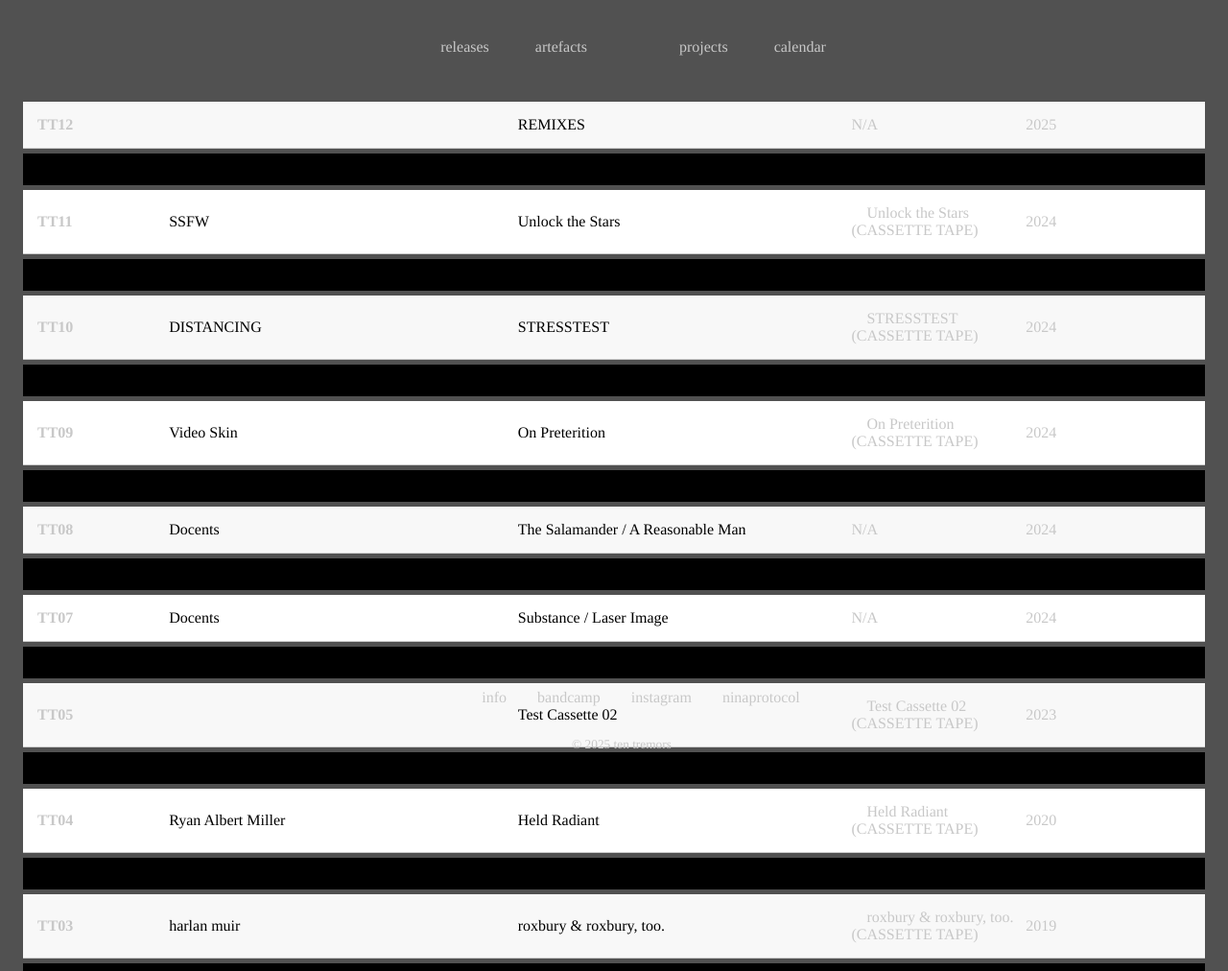
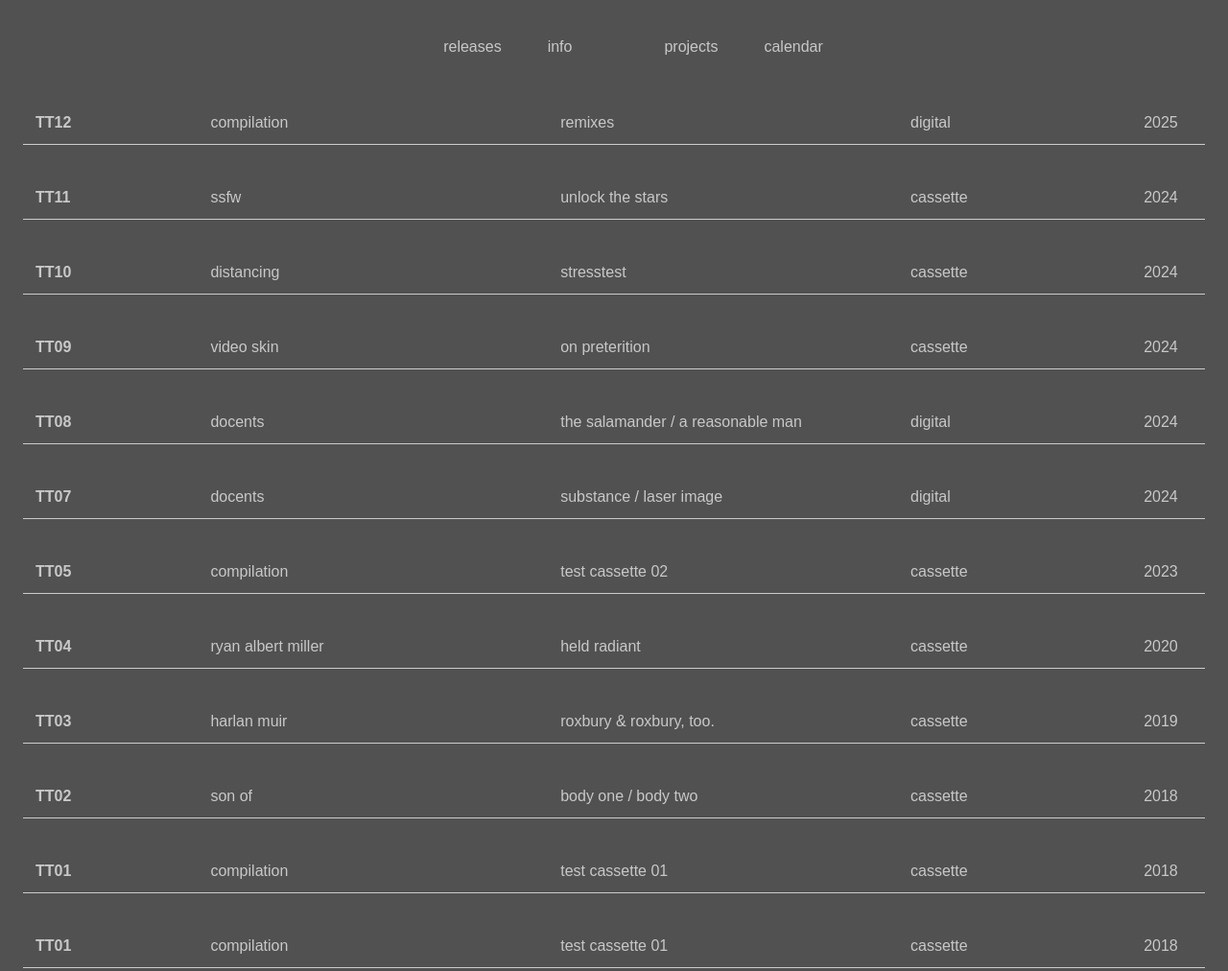
Before and after one commit to math-eaton/ten_tremors, an Astro site: page /releases in a window 1280 px wide. Shown: the top 1012 px of the page at 96% size. Built offline with nearby package versions, Linux system fonts and the light colour scheme; Astro itself is replaced by a stand-in of ours.

Commit message:
cells -> component, styling

```diff
--- /dev/null
+++ b/src/components/catalogCells.astro
@@ -0,0 +1,100 @@
+---
+import { getCollection } from 'astro:content';
+
+const releases = (await getCollection('releases'))
+  .sort((a, b) => {
+    const numA = parseInt(a.data.catalogNo.replace(/\D/g, ""), 10);
+    const numB = parseInt(b.data.catalogNo.replace(/\D/g, ""), 10);
+    return numB - numA; // Descending order
+  });
+
+const artists = await getCollection('artists');
+const artefacts = await getCollection('artefacts');
+---
+<style>
+
+    .catalog {
+    display: flex;
+    flex-direction: column;
+    }
+
+    .row {
+    display: grid;
+    grid-template-columns: 15% 30% 30% 20% 5%;
+    padding: 1vh;
+    border-bottom: 1px solid #ccc;
+    align-items: center;
+    }
+
+    .row-even {
+    /* background-color: #f8f8f8; */
+    }
+
+    .row-odd {
+    /* background-color: #ffffff; */
+    }
+
+    .col {
+    padding: 5px;
+    text-align: left;
+    }
+
+    .catalog-no {
+    font-weight: bold;
+    text-transform: uppercase;
+    }
+
+    .separator {
+    height: 1px;
+    background-color: none;
+    }
+
+    *{
+        text-transform: lowercase;
+    }
+
+
+</style>
+
+<div class="catalog">
+  {releases.length === 0 && <p>No releases found.</p>}
+
+  {releases.map((release, index) => {
+    // console.log("Processing release:", release); // Debugging
+    const artist = release.data.artistId
+      ? artists.find(a => a.id === release.data.artistId)
+      : null;
+    const artistName = artist ? artist.data.name : '';
+
+    // Find physical artefacts associated with the release
+    const releaseArtefacts = artefacts.filter(a => a.data.catalogNo === release.data.catalogNo);
+
+    return (
+      <>
+        <div class={`row ${index % 2 === 0 ? 'row-even' : 'row-odd'}`}>
+          <div class="col catalog-no">{release.data.catalogNo || "N/A"}</div>
+          <div class="col artist">
+            {artist ? <a href={`/artists/${artist.id}`}>{artistName}</a> : "Compilation"}
+          </div>
+          <div class="col title">
+            <a href={`/releases/${release.id}`}>{release.data.title || "Untitled"}</a>
+          </div>
+          <div class="col format">
+            {releaseArtefacts.length > 0
+              ? releaseArtefacts.map(artefact => (
+                  <a href={`/artefacts/${artefact.id}`}>
+                    {artefact.data.format || "Unnamed Artefact"}
+                  </a>
+                ))
+              : "Digital"
+            }
+          </div>
+          <div class="col year">{release.data.releaseDate ? new Date(release.data.releaseDate).getFullYear() : "Unknown"}</div>
+        </div>
+
+        {/* Insert separator except for last item */}
+        {index < releases.length - 1 && <div class="separator"></div>}
+      </>
+    );
+  })}
+</div>
--- a/src/components/details-artist.astro
+++ b/src/components/details-artist.astro
@@ -4,4 +4,4 @@
 
 <h1>{artist.data.name}</h1>
 <img src={artist.data.image} alt={artist.data.name} />
-<p>{artist.data.website && <a href={artist.data.website}>Official Website</a>}</p>
+<p>{artist.data.website && <a href={artist.data.website}>website</a>}</p>
--- a/src/components/footer.astro
+++ b/src/components/footer.astro
@@ -3,9 +3,10 @@
 ---
 <style>
     footer {
-        position: fixed;
+        position: relative;
         width: 100vw;
         bottom: 1rem;
+        padding-top: 10vh;
         display: flex;
         flex-direction: column;
         justify-content: center;
@@ -14,17 +15,17 @@
     ul {
         display: flex;
         justify-content: center;
-        gap: 0rem;
+        gap: 1rem;
     }
     small {
         text-align: center;
         text-decoration: none;
     }
+
     </style>
 
 <footer>
     <ul>
-        <a href="/about/">info</a>
         <a href="https://tentremors.bandcamp.com/">bandcamp</a>
         <Social platform="instagram" endpoint="tentremors" />
         <Social platform="ninaprotocol" endpoint="hubs/ten-tremors" />
--- a/src/components/globalStyles.astro
+++ b/src/components/globalStyles.astro
@@ -17,7 +17,8 @@
     body {
         /* background-color: #808080; */
         background-color: #515151;
-        font-family: Times, serif;
+        /* font-family: Times, serif; */
+        font-family:Arial, Helvetica, sans-serif;
         color:rgb(200, 200, 200);
         overflow-x: hidden;
 
@@ -29,7 +30,6 @@
 
     a {
         color:rgb(200, 200, 200);
-        padding: 1rem;
         text-decoration: none;
     }
 
@@ -39,55 +39,10 @@
         /* text-decoration: underline; */
     }
 
-    .catalog {
-  display: flex;
-  flex-direction: column;
-    }
-
-    .row {
-    display: grid;
-    grid-template-columns: 10% 30% 30% 15% 15%;
-    padding: 10px;
-    border-bottom: 1px solid #ccc;
-    align-items: center;
-    }
-
-    .row-even {
-    background-color: #f8f8f8;
-    }
-
-    .row-odd {
-    background-color: #ffffff;
-    }
-
-    .col {
-    padding: 5px;
-    text-align: left;
-    }
-
-    .catalog-no {
-    font-weight: bold;
-    }
-
-    .artist a, .title a {
-    text-decoration: none;
-    color: #000;
-    }
-
-    .title a:hover {
-    text-decoration: underline;
-    }
-
-    .separator {
-  height: 1px;
-  background-color: black;
-  margin: 5px 0;
-    }
-
-
 
     * {
 
+        /* text-transform: lowercase; */
         /* mix-blend-mode: luminosity; */
 
     }
--- a/src/components/header.astro
+++ b/src/components/header.astro
@@ -17,6 +17,10 @@
     list-style-type: none;
 }
 
+a {
+    padding: 1rem;
+}
+
 [data-icon] {
     /* color: black; */
     /* filter: invert() drop-shadow(0 0 0.75rem rgb(255, 255, 255)); */
@@ -29,7 +33,7 @@
 <header>
     <ul>
         <a href="/releases/">releases</a>
-        <a href="/artefacts/">artefacts</a>
+        <a href="/about/">info</a>
         <a href="/"><Icon name="eyeLogo" /></a>
         <a href="/projects/">projects</a>
         <a href="/calendar/">calendar</a>
--- a/src/content.config.ts
+++ b/src/content.config.ts
@@ -42,6 +42,7 @@
     item: z.string(),
     catalogNo: z.string(), // Links to a release
     image: z.string(),
+    format: z.string(),
     price: z.number(),
     stock: z.number().int(),
   }),
--- a/src/data/artefacts/TT01-CS.md
+++ b/src/data/artefacts/TT01-CS.md
@@ -1,6 +1,6 @@
 ---
 id: "TT01-CS"
-item: "Test Cassette 01 (CASSETTE TAPE)"
+item: "Test Cassette 01 (CS)"
 catalogNo: "TT01"
 image: "/images/releases/album-one.jpg"
 format: "cassette"
--- a/src/data/artefacts/TT02-CS.md
+++ b/src/data/artefacts/TT02-CS.md
@@ -1,6 +1,6 @@
 ---
 id: "TT02-CS"
-item: "Body One / Body Two (CASSETTE TAPE)"
+item: "Body One / Body Two (CS)"
 catalogNo: "TT02"
 image: "/images/releases/album-one.jpg"
 format: "cassette"
--- a/src/data/artefacts/TT03-CS.md
+++ b/src/data/artefacts/TT03-CS.md
@@ -1,6 +1,6 @@
 ---
 id: "TT03-CS"
-item: "roxbury & roxbury, too. (CASSETTE TAPE)"
+item: "roxbury & roxbury, too. (CS)"
 catalogNo: "TT03"
 image: "/images/releases/album-one.jpg"
 format: "cassette"
--- a/src/data/artefacts/TT04-CS.md
+++ b/src/data/artefacts/TT04-CS.md
@@ -1,6 +1,6 @@
 ---
 id: "TT04-CS"
-item: "Held Radiant (CASSETTE TAPE)"
+item: "Held Radiant (CS)"
 catalogNo: "TT04"
 image: "/images/releases/album-one.jpg"
 format: "cassette"
--- a/src/data/artefacts/TT05-CS.md
+++ b/src/data/artefacts/TT05-CS.md
@@ -1,6 +1,6 @@
 ---
 id: "TT05-CS"
-item: "Test Cassette 02 (CASSETTE TAPE)"
+item: "Test Cassette 02 (CS)"
 catalogNo: "TT05"
 image: "/images/releases/album-one.jpg"
 format: "cassette"
--- a/src/data/artefacts/TT06-CDR.md
+++ b/src/data/artefacts/TT06-CDR.md
@@ -1,9 +1,9 @@
 ---
 id: "TT06-CDR"
-item: "Figure Study (COMPACT DISK)"
+item: "Figure Study (CDR)"
 catalogNo: "TT06"
 image: "/images/releases/album-one.jpg"
-format: "compact-disk"
+format: "compact disc"
 price: 7.00
 stock: 25
 ---
--- a/src/data/artefacts/TT06-CS.md
+++ b/src/data/artefacts/TT06-CS.md
@@ -1,6 +1,6 @@
 ---
 id: "TT06-CS"
-item: "Figure Study (CASSETTE TAPE)"
+item: "Figure Study (CS)"
 catalogNo: "TT06"
 image: "/images/releases/album-one.jpg"
 format: "cassette"
--- a/src/data/artefacts/TT09-CS.md
+++ b/src/data/artefacts/TT09-CS.md
@@ -1,6 +1,6 @@
 ---
 id: "TT09-CS"
-item: "On Preterition (CASSETTE TAPE)"
+item: "On Preterition (CS)"
 catalogNo: "TT09"
 image: "/images/releases/album-one.jpg"
 format: "cassette"
--- a/src/data/artefacts/TT10-CS.md
+++ b/src/data/artefacts/TT10-CS.md
@@ -1,6 +1,6 @@
 ---
 id: "TT10-CS"
-item: "STRESSTEST (CASSETTE TAPE)"
+item: "STRESSTEST (CS)"
 catalogNo: "TT10"
 image: "/images/releases/album-one.jpg"
 format: "cassette"
--- a/src/data/artefacts/TT11-CS.md
+++ b/src/data/artefacts/TT11-CS.md
@@ -1,6 +1,6 @@
 ---
 id: "TT11-CS"
-item: "Unlock the Stars (CASSETTE TAPE)"
+item: "Unlock the Stars (CS)"
 catalogNo: "TT11"
 image: "/images/releases/album-one.jpg"
 format: "cassette"
--- a/src/pages/releases/index.astro
+++ b/src/pages/releases/index.astro
@@ -1,57 +1,28 @@
 ---
 import CollectionLayout from '../../layouts/boilerplate.astro';
 import { getCollection } from 'astro:content';
+import CatalogGrid from '../../components/catalogCells.astro';
 
-const releases = (await getCollection('releases'))
-  .sort((a, b) => {
-    const numA = parseInt(a.data.catalogNo.replace(/\D/g, ""), 10);
-    const numB = parseInt(b.data.catalogNo.replace(/\D/g, ""), 10);
-    return numB - numA; // Descending order
-  });
+// Fetch collections
+const releases = await getCollection('releases');
+const artefacts = await getCollection('artefacts');
+const artists = await getCollection('artists');
 
-const artists = await getCollection('artists');
-const artefacts = await getCollection('artefacts');
+// Ensure releases are sorted in reverse order based on catalog number
+releases.sort((a, b) => {
+  const numA = parseInt(a.data.catalogNo.replace(/\D/g, ""), 10);
+  const numB = parseInt(b.data.catalogNo.replace(/\D/g, ""), 10);
+  return numB - numA;
+});
+
+// Debug logs
+// console.log("index.astro releases:", releases);
+// console.log("index.astro artists:", artists);
+// console.log("index.astro artefacts:", artefacts);
 
 const pageTitle = 'Releases';
 ---
 
 <CollectionLayout title={pageTitle}>
-  <div class="catalog">
-    {releases.map((release, index) => {
-      const artist = release.data.artistId ? artists.find(a => a.id === release.data.artistId) : null;
-      const artistName = artist ? artist.data.name : '';
-
-      // Find matching artefacts for this release
-      const releaseArtefacts = artefacts.filter(a => a.data.catalogNo === release.data.catalogNo);
-
-      return (
-        <>
-          <div class={`row ${index % 2 === 0 ? 'row-even' : 'row-odd'}`}>
-            <div class="col catalog-no">{release.data.catalogNo}</div>
-            <div class="col artist">
-              {artist ? <a href={`/artists/${artist.id}`}>{artistName}</a> : artistName}
-            </div>
-            <div class="col title">
-              <a href={`/releases/${release.id}`}>{release.data.title}</a>
-            </div>
-            <div class="col format">
-              {releaseArtefacts.length > 0
-                ? releaseArtefacts.map(artefact => (
-                    <a href={`/artefacts/${artefact.id}`} key={artefact.id}>
-                      {artefact.data.item}
-                    </a>
-                  ))
-                : "N/A"
-              }
-            </div>
-            <div class="col year">{new Date(release.data.releaseDate).getFullYear()}</div>
-          </div>
-
-          {/* Insert separator except for last item */}
-          {index < releases.length - 1 && <div class="separator"></div>}
-        </>
-      );
-    })}
-
-  </div>
+  <CatalogGrid releases={releases} artists={artists} artefacts={artefacts} />
 </CollectionLayout>
```
Also changed, not shown: src/components/details-artefact.astro (+5 -5 lines).
